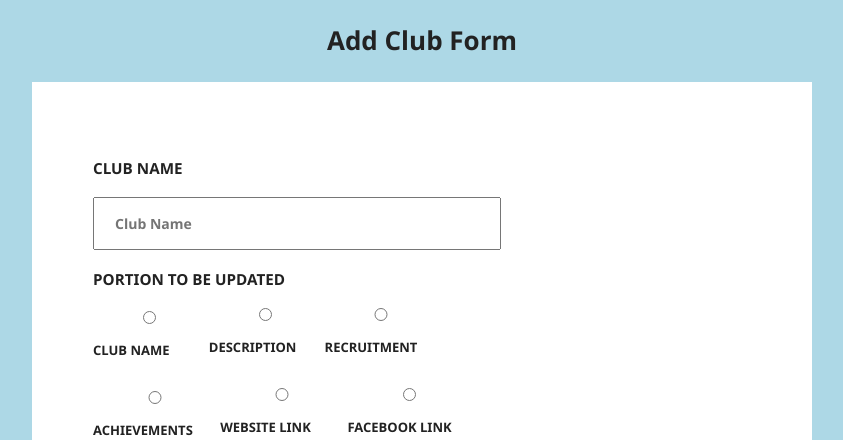
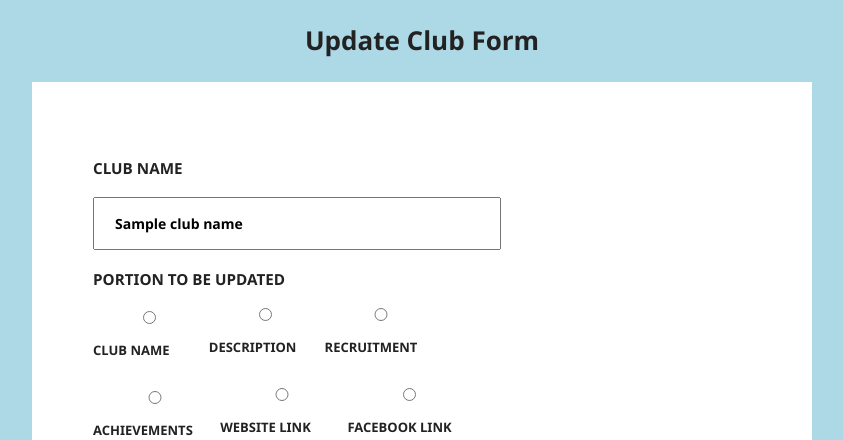
Before and after one commit to NoisyBotDude/daemon-project, a Flask app: template club_app/templates/admin/club_update.html in a window 1280 px wide. Shown: the top 440 px of the page, without its empty margins (218-1061 px from the left). Run offline with Flask 2, Linux system fonts and the light colour scheme; the template is opened without the code that fills it: most values are stand-ins (such as "Sample title", 1, 10 or a date in 2020).

Commit message:
Small update for optimization

```diff
--- a/club_app/static/css/admin/club_update.css
+++ b/club_app/static/css/admin/club_update.css
@@ -14,7 +14,7 @@ body {
     background-color: #fff;
 }
 
-.add-form {
+.update-form {
     padding: 58px 50px 0;
     height: 100%;
     overflow-y: auto;
@@ -66,13 +66,6 @@ textarea {
     font-family:'Segoe UI', Tahoma, Geneva, Verdana, sans-serif;
 }
 
-.add-info-link {
-    text-decoration: none;
-    text-transform: uppercase;
-    font-weight: 900;
-    margin-bottom: 16px;
-}
-
 a {
     color: blue;
 }
--- a/club_app/templates/admin/club_update.html
+++ b/club_app/templates/admin/club_update.html
@@ -8,12 +8,12 @@
     <link rel="stylesheet" href="/static/css/admin/club_update.css">
 </head>
 <body>
-    <h1 style="text-align: center;"> Add Club Form</h1>
+    <h1 style="text-align: center;"> Update Club Form</h1>
     <div class=container>
-        <form id="add-form" class="add-form" action="{{ url_for('admin.update_response') }}" method="POST">
+        <form id="update-form" class="update-form" action="{{ url_for('admin.update_response') }}" method="POST">
             <div class="form-row">
                 <h3><label for="club-name">Club Name</label></h3>
-                <input type="text" name="club-name" id="name" placeholder="Club Name" required>
+                <input type="text" name="club-name" value="{{ club_name }}" id="club-name" placeholder="Club Name" readonly>
             </div>
             <div class="form-row">
                 <h3><label for="clubname">Portion to be Updated</label></h3>
```
Also changed, not shown: club_app/static/css/user/home.css (+3 -12 lines).
